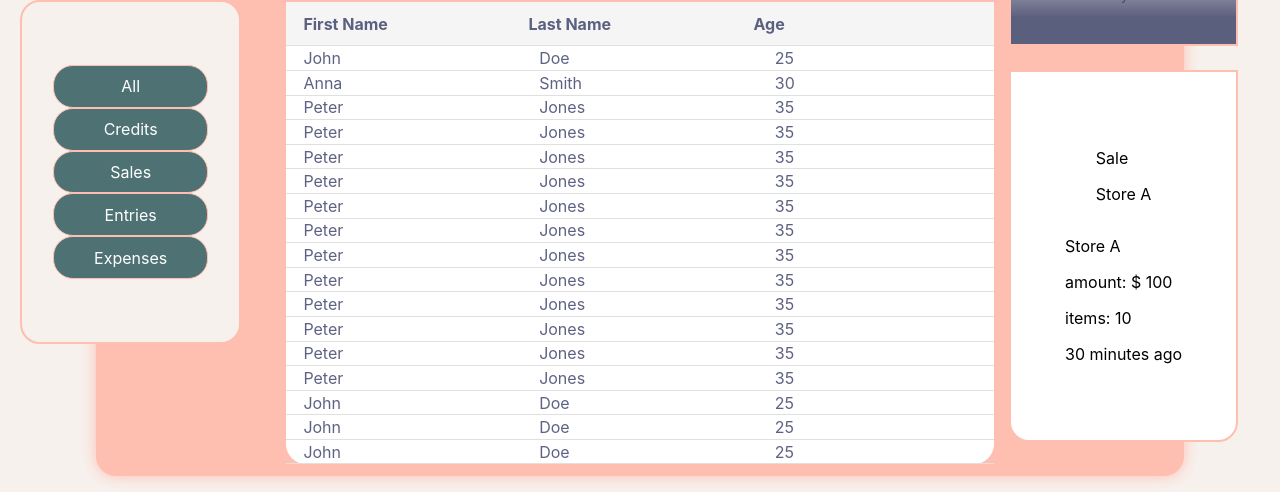
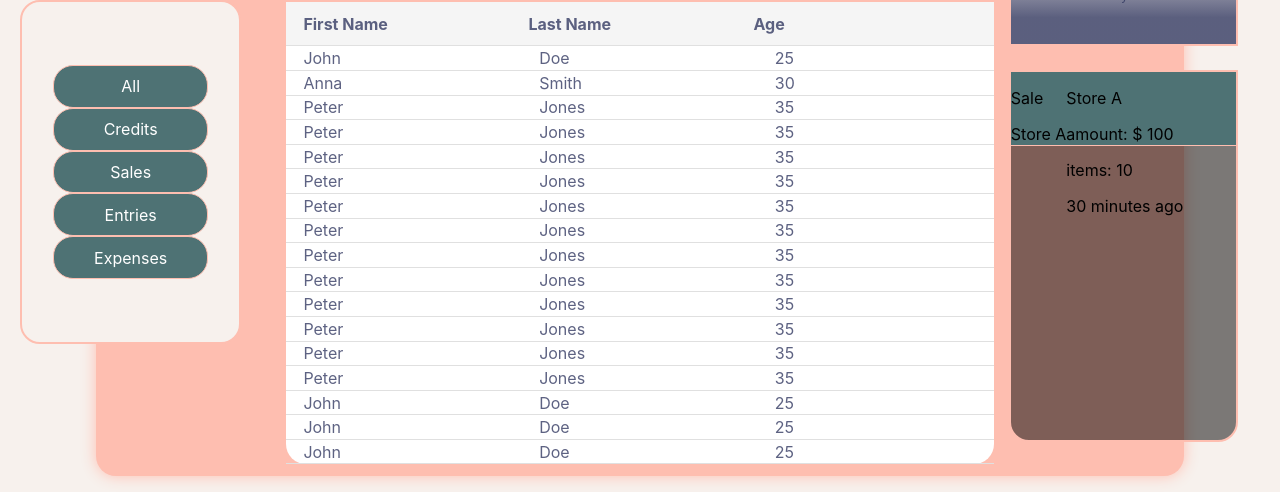
Before and after one commit to GedeonTS/counting-board, a React (Create React App) app: page / in a window 1280 px wide. Shown: the part 264-756 px from the top of the page. Built offline with nearby package versions, Linux system fonts and the light colour scheme.

Commit message:
Add styles to the event-container

```diff
--- a/src/components/dashboard.css
+++ b/src/components/dashboard.css
@@ -80,22 +80,6 @@
   align-items: center;
   overflow: hidden;
   padding: 4px;
-}
-.right-side-lower-panel {
-  background-color: #fff;
-  position: absolute;
-  bottom: 5%;
-  padding: 4px;
-  right: -5%;
-  width: 20%;
-  height: 53%;
-  border-bottom-right-radius: var(--border);
-  border-bottom-left-radius: var(--border);
-  border: 2px solid var(--bg);
-  display: flex;
-  flex-direction: column;
-  justify-content: center;
-  align-items: center;
 }
 
 .center-panel {
@@ -246,16 +230,31 @@
   background: linear-gradient(0deg, var(--dark-blue) 0%, var(--dark-blue) 25%, transparent 100%);
 }
 
+.right-side-lower-panel {
+  background-color: rgba(0, 0, 0, 0.5);
+  position: absolute;
+  bottom: 5%;
+  padding: 4px;
+  right: -5%;
+  width: 20%;
+  height: 53%;
+  border-bottom-right-radius: var(--border);
+  border-bottom-left-radius: var(--border);
+  border: 2px solid var(--bg);
+  display: flex;
+  flex-direction: column;
+  justify-content: center;
+  align-items: center;
+}
+
 .event-container {
   position: absolute;
   top: 0;
   left: 0;
   width: 100%;
-  height: 100%;
+  height: 20%;
   display: flex;
-  flex-direction: column;
-  justify-content: center;
-  align-items: center;
-
+  background-color: var(--dark-grey);
   z-index: 100;
+  border-bottom: 1px solid var(--bg);
 }
```
